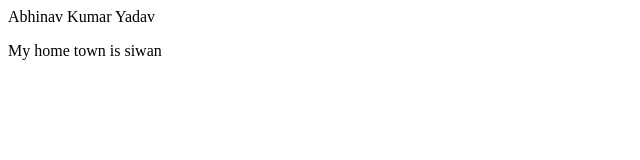
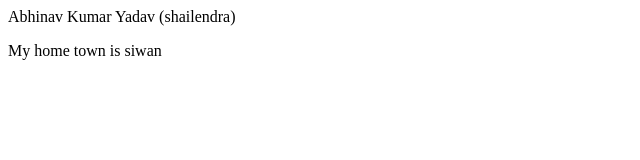
Before and after one commit to Abhinav12013975/LearnGit, a plain HTML site: page index.html in a window 1280 px wide. Shown: the whole page, without its empty margins (0-640 px from the left). Drawn offline with Linux system fonts and the light colour scheme.

Commit message:
merge conflict

```diff
--- a/index.html
+++ b/index.html
@@ -1,2 +1,2 @@
-<p>Abhinav Kumar Yadav</p>
+<p>Abhinav Kumar Yadav (shailendra)</p>
 <p>My home town is siwan</p>
```
Also changed, not shown: 1 other file.
